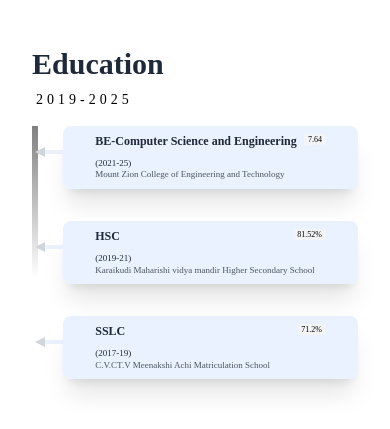
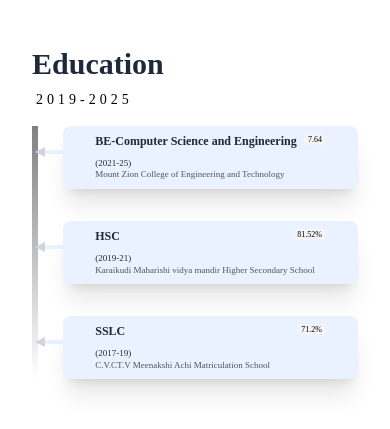
Before and after one commit to GG-Prakash/Portfolio, a React (Vite) app: page / in a window 390 px wide. Shown: the part 1480-1909 px from the top of the page. Built offline with nearby package versions, Linux system fonts and the light colour scheme.

Commit message:
education responsive

```diff
--- a/src/components/Education.jsx
+++ b/src/components/Education.jsx
@@ -13,7 +13,7 @@ const Education = () => {
                 <div className="mt-2 lgl:mt-8 w-full  flex max-md:flex-col max-md:gap-8"
                      style={{
                         backgroundImage: 'linear-gradient(to bottom, #808080, transparent)',
-                        backgroundSize: '6px 60%',
+                        backgroundSize: '6px ',
                         backgroundRepeat: 'no-repeat',
                         paddingLeft: '6px'
                      }}>
```
